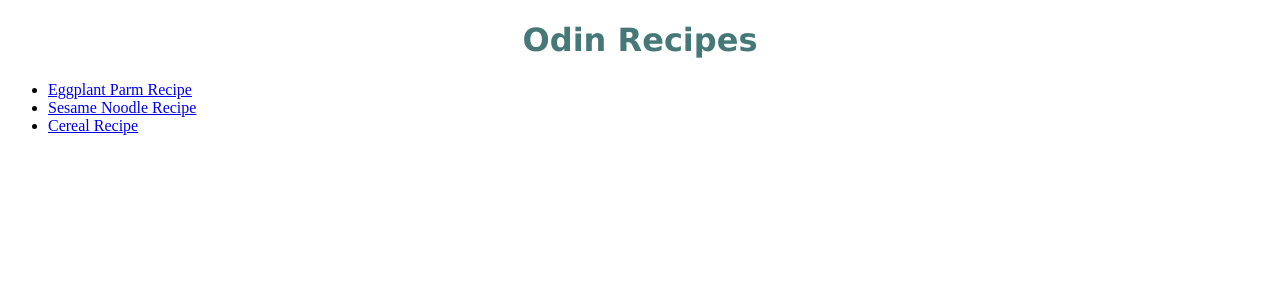
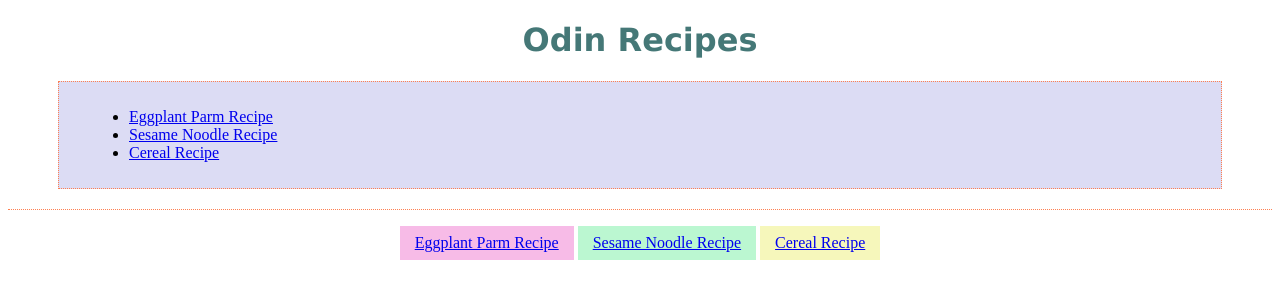
Before and after one commit to fioleary/odin-recipes, a plain HTML site: page index.html in a window 1280 px wide. Drawn offline with Linux system fonts and the light colour scheme.

Commit message:
added styles to style.css to add positional styles to recipe site

```diff
--- a/index.html
+++ b/index.html
@@ -1,5 +1,6 @@
 <!DOCTYPE html>
 <html lang="en">
+
 <head>
     <meta charset="UTF-8">
     <meta http-equiv="X-UA-Compatible" content="IE=edge">
@@ -7,21 +8,39 @@
     <title>Main Page</title>
     <link rel="stylesheet" href="style.css">
 </head>
+
 <body>
     <h1>Odin Recipes</h1>
-    <ul>
-        <li>
+    <div class="recipeList">
+        <ul>
+            <li>
+                <a href="./recipes/epplant_parm.html" target="_self" rel="noopener noreferrer">Eggplant Parm Recipe</a>
+            </li>
+            <li>
+                <a href="./recipes/sesame_noodles.html" target="_self" rel="noopener noreferrer">Sesame Noodle
+                    Recipe</a>
+            </li>
+            <li>
+                <a href="./recipes/cereal.html" target="_self" rel="noopener noreferrer">Cereal Recipe</a>
+            </li>
+        </ul>
+    </div>
+
+
+    <div class="recipeBoxes">
+        <p class="funBox eggplantParm">
             <a href="./recipes/epplant_parm.html" target="_self"
-        rel="noopener noreferrer">Eggplant Parm Recipe</a>
-        </li>
-        <li>
+                rel="noopener noreferrer">Eggplant Parm Recipe</a>
+        </p>
+        <p class="funBox sesameNoodles">
             <a href="./recipes/sesame_noodles.html" target="_self"
-        rel="noopener noreferrer">Sesame Noodle Recipe</a>
-        </li>
-        <li>
-            <a href="./recipes/cereal.html" target="_self"
-        rel="noopener noreferrer">Cereal Recipe</a>
-        </li>
-    </ul>
+                rel="noopener noreferrer">Sesame Noodle Recipe</a>
+        </p>
+        <p class="funBox cereal">
+            <a href="./recipes/cereal.html" target="_self" rel="noopener noreferrer">Cereal
+                Recipe</a>
+        </p>
+    </div>
 </body>
+
 </html>
--- a/style.css
+++ b/style.css
@@ -1,3 +1,5 @@
+
+
 
 h1 {
     text-align: center;
@@ -8,3 +10,35 @@ h1 {
 h1, h3, h4 {
     font-family:'Lucida Sans', 'Lucida Sans Regular', 'Lucida Grande', 'Lucida Sans Unicode', Geneva, Verdana, sans-serif;
 }
+
+.recipeList{
+    margin: 0 50px 20px 50px;
+    border: dotted 1px coral;
+    padding: 10px 30px 10px 30px;
+    background: rgb(220, 220, 244);
+}
+
+.recipeBoxes {
+    text-align: center;
+    border-top: dotted 1px coral;
+}
+
+.funBox {
+    padding: 8px 15px;
+    display: inline-block;
+}
+
+.eggplantParm {
+    background-color: #f7bbe7;
+
+}
+
+.sesameNoodles{
+    background-color: #bbf7d1;
+
+}
+
+.cereal {
+    background-color: #f6f7bb;
+
+}
```
